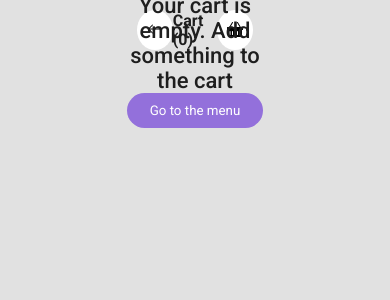
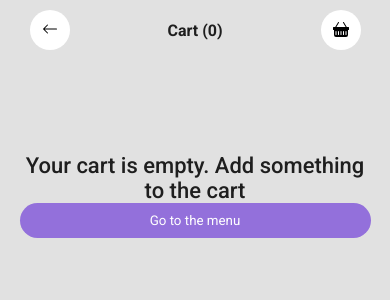
Before and after one commit to khalilovmusa/Menu_project, a React (Vite) app: page /cart in a window 390 px wide. Shown: the top 300 px of the page. Built offline with nearby package versions, Linux system fonts and the light colour scheme.

Commit message:
CSS media query replace

```diff
--- a/src/components/molecules/MenuCart/MenuCart.module.css
+++ b/src/components/molecules/MenuCart/MenuCart.module.css
@@ -1,13 +1,3 @@
-@media (max-width: 900px){
-  .main {
-    width: 90%;
-  }
-
-  .list_wrapper {
-    margin-bottom: 45%;
-  }
-}
-
 .main {
   width: 35%;
   position: absolute;
@@ -15,3 +5,9 @@
   color: #1e1e1e;
   justify-content: center;
 }
+
+@media (max-width: 900px){
+  .main {
+    width: 90%;
+  }
+}
--- a/src/components/organisms/CartItems/CartItems.module.css
+++ b/src/components/organisms/CartItems/CartItems.module.css
@@ -1,9 +1,3 @@
-@media (max-width: 900px){
-   .list_wrapper {
-      margin-bottom: 45%;
-   }
-}
-
 .list_wrapper {
    list-style: none;
    margin-bottom: 35%;
@@ -67,3 +61,9 @@
    margin-right: 5px;
    margin-left: 5px;
 }
+
+@media (max-width: 900px){
+   .list_wrapper {
+      margin-bottom: 45%;
+   }
+}
```
